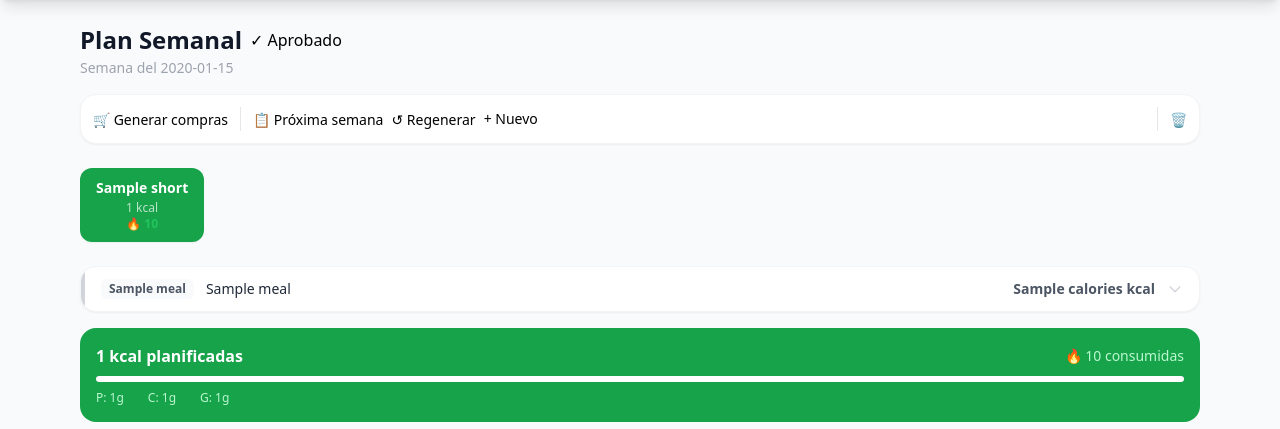
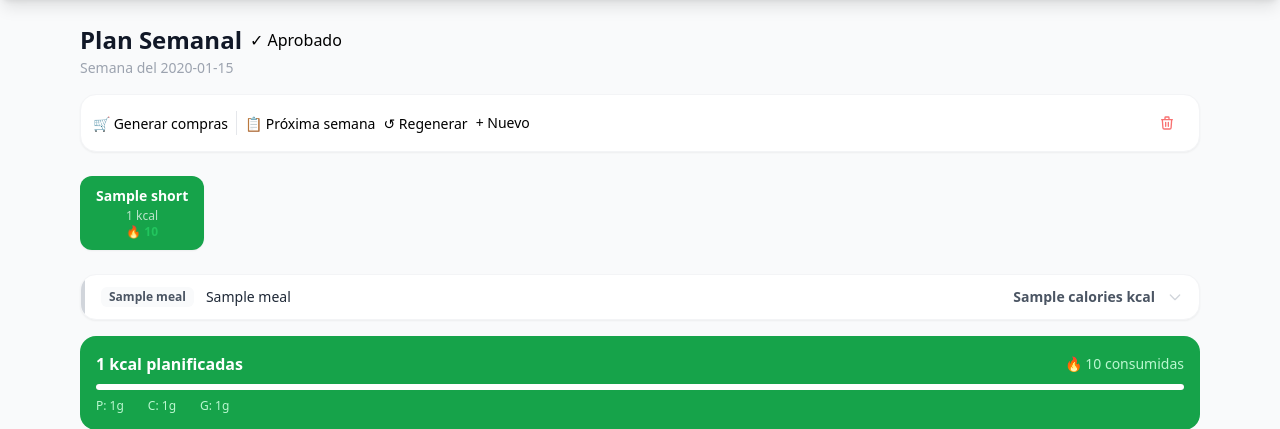
Before and after one commit to sagmpro/app_nutricion, a FastAPI app: template app/templates/meal_plan/view.html in a window 1280 px wide. Shown: the part 56-485 px from the top of the page. Run offline with FastAPI, Linux system fonts and the light colour scheme; the template is opened without the code that fills it: most values are stand-ins (such as "Sample title", 1, 10 or a date in 2020); some libraries are stand-ins or nearby versions.

Commit message:
ui: fix cramped toolbar — two explicit groups with justify-between, gap-2 between buttons, SVG trash icon

```diff
--- a/app/templates/meal_plan/view.html
+++ b/app/templates/meal_plan/view.html
@@ -29,14 +29,15 @@
   </div>
 
   <!-- Action toolbar -->
-  <div class="flex flex-wrap items-center gap-2 p-3 bg-white rounded-2xl border border-gray-100 shadow-sm">
+  <div class="flex items-center justify-between gap-3 p-3 bg-white rounded-2xl border border-gray-100 shadow-sm flex-wrap">
 
-    <!-- Primary action -->
+    <!-- Left group: primary + secondary actions -->
+    <div class="flex items-center gap-2 flex-wrap">
+
+      <!-- Primary -->
       {% if meal_plan.status == "approved" %}
         {% if has_shopping_list %}
-        <a href="/compras/{{ meal_plan.shopping_list.id }}" class="btn-primary text-sm">
-          🛒 Ver compras
-        </a>
+          <a href="/compras/{{ meal_plan.shopping_list.id }}" class="btn-primary text-sm">🛒 Ver compras</a>
         {% else %}
           <form method="POST" action="/plan/{{ meal_plan.id }}/lista-compras"
                 data-loading data-loading-title="Generando lista de compras..."
@@ -51,28 +52,30 @@
       {% endif %}
 
       <!-- Divider -->
-    <div class="w-px h-6 bg-gray-200 mx-1 hidden sm:block"></div>
+      <div class="w-px h-6 bg-gray-200"></div>
 
-    <!-- Secondary actions -->
+      <!-- Secondary: copy to next week -->
       <form method="POST" action="/plan/{{ meal_plan.id }}/copiar"
             data-loading data-loading-title="Copiando plan..."
             data-loading-subtitle="Creando una copia del plan para la próxima semana.">
         <button class="btn-secondary text-sm">📋 Próxima semana</button>
       </form>
 
+      <!-- Secondary: regenerate -->
       <form method="POST" action="/plan/{{ meal_plan.id }}/regenerar"
             data-loading data-loading-title="Regenerando plan..."
             data-loading-subtitle="Claude está creando un nuevo plan para ti.">
         <button class="btn-secondary text-sm">↺ Regenerar</button>
       </form>
 
+      <!-- Secondary: shopping (only when pending) -->
       {% if meal_plan.status != "approved" %}
         {% if has_shopping_list %}
           <a href="/compras/{{ meal_plan.shopping_list.id }}" class="btn-secondary text-sm hidden sm:inline-flex">🛒 Ver compras</a>
         {% else %}
           <form method="POST" action="/plan/{{ meal_plan.id }}/lista-compras"
                 data-loading data-loading-title="Generando lista de compras..."
-              data-loading-subtitle="Claude está consolidando los ingredientes de toda la semana."
+                data-loading-subtitle="Claude está consolidando los ingredientes."
                 class="hidden sm:block">
             <button class="btn-secondary text-sm">🛒 Generar compras</button>
           </form>
@@ -80,12 +83,16 @@
       {% endif %}
 
       <a href="/plan" class="btn-secondary text-sm hidden sm:inline-flex">+ Nuevo</a>
+    </div>
 
-    <!-- Divider + destructive -->
-    <div class="w-px h-6 bg-gray-200 mx-1 ml-auto hidden sm:block"></div>
+    <!-- Right group: destructive -->
     <form method="POST" action="/plan/{{ meal_plan.id }}/eliminar"
           onsubmit="return confirm('¿Eliminar este plan? Esta acción no se puede deshacer.')">
-      <button class="btn-ghost text-red-400 hover:text-red-600 hover:bg-red-50 text-sm">🗑</button>
+      <button class="btn-ghost text-red-400 hover:text-red-600 hover:bg-red-50 text-sm px-3 py-2">
+        <svg class="w-4 h-4" fill="none" stroke="currentColor" viewBox="0 0 24 24">
+          <path stroke-linecap="round" stroke-linejoin="round" stroke-width="2" d="M19 7l-.867 12.142A2 2 0 0116.138 21H7.862a2 2 0 01-1.995-1.858L5 7m5 4v6m4-6v6m1-10V4a1 1 0 00-1-1h-4a1 1 0 00-1 1v3M4 7h16"/>
+        </svg>
+      </button>
     </form>
   </div>
 </div>
```
Lines whose indentation alone changed are shown as unchanged.
